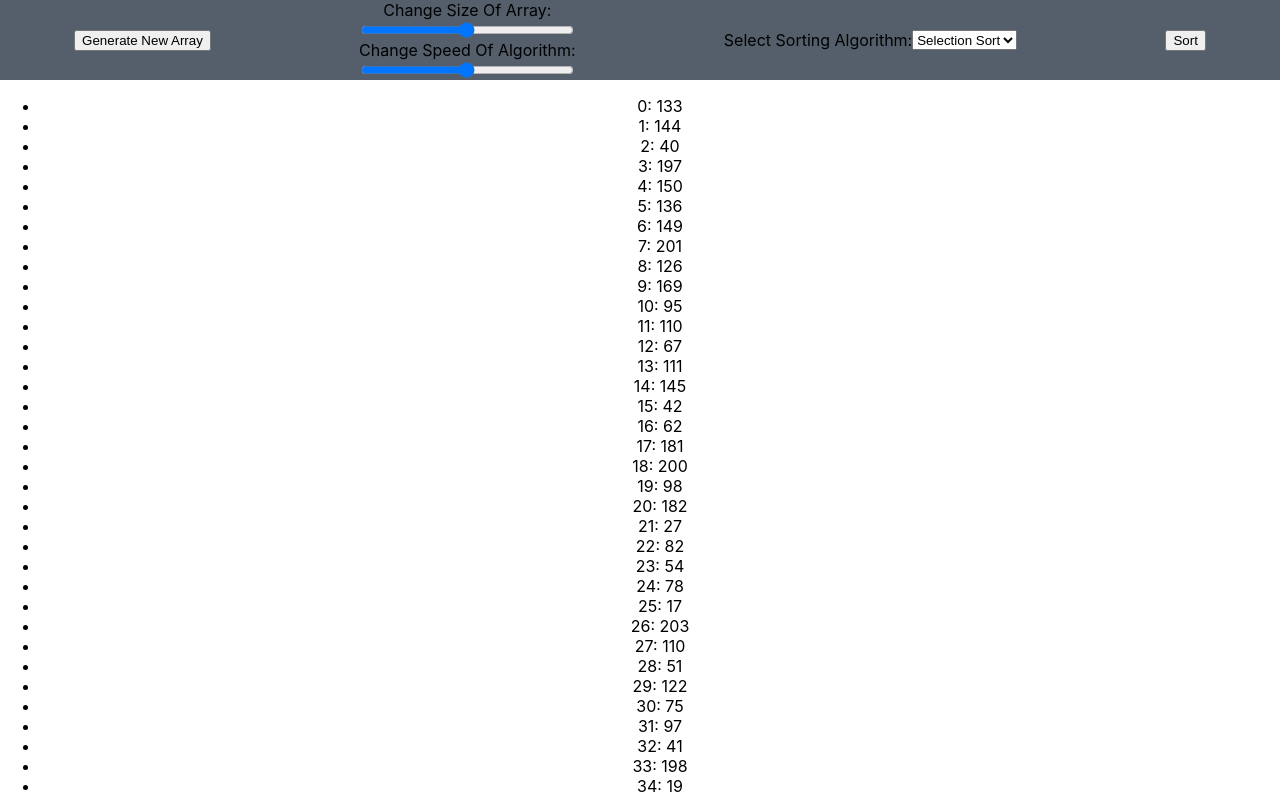
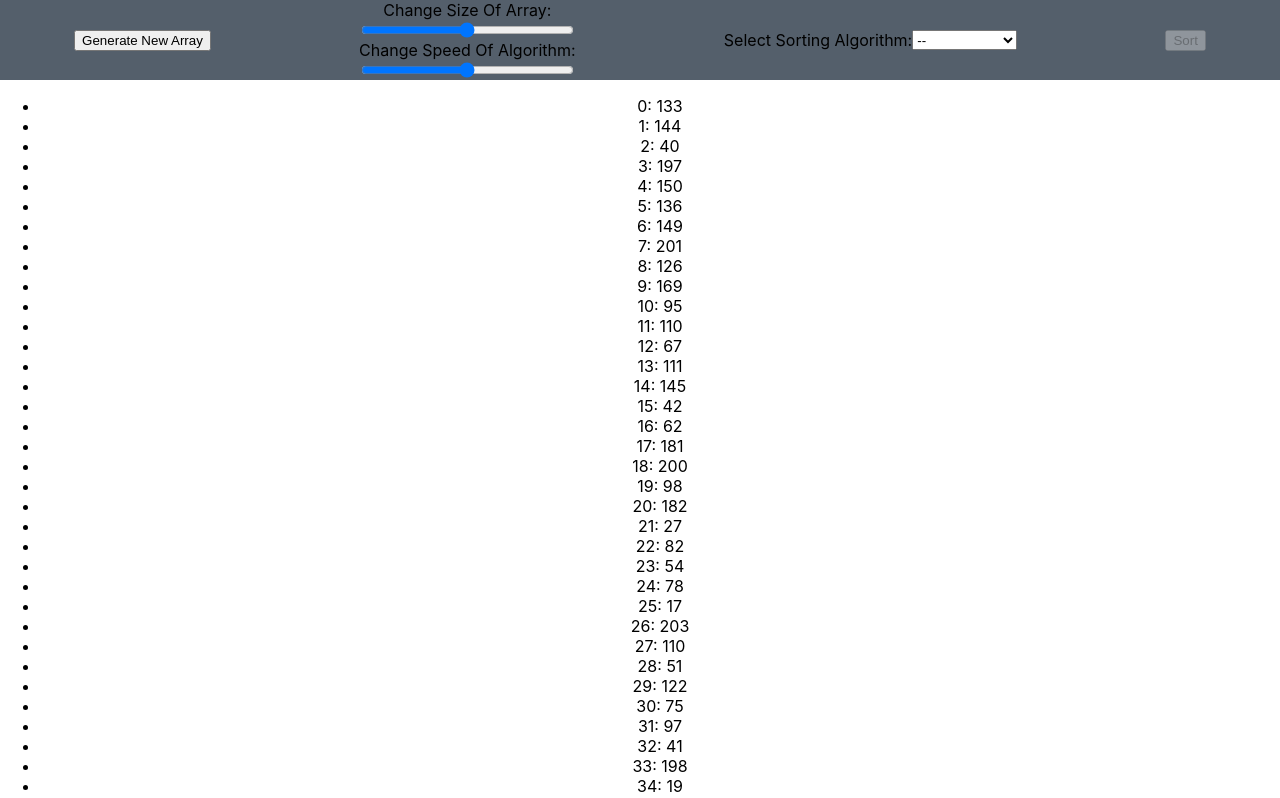
Before and after one commit to milesswu/SortingVisualizer, a React (Create React App) app: page / in a window 1280 px wide. Shown: the top 798 px of the page. Built offline with nearby package versions, Linux system fonts and the light colour scheme.

Commit message:
Algorithm Controlled Component Input
Make the input field that enables selection of algorithm a controlled
component. Test to ensure that the algorithm state updates and the
correct sorting algorithm is being used for each case.

```diff
--- a/src/app/option-bar/OptionBar.jsx
+++ b/src/app/option-bar/OptionBar.jsx
@@ -1,15 +1,23 @@
 import React, { useEffect } from "react";
 import "./OptionBar.css";
 function OptionBar(props) {
-	const { generateArray } = props;
+	// Get State Data
+	const { algorithm, array, runStatus } = props;
+
+	// Get Dispatch Methods
+	const { generateArray, setAlgorithm, sort } = props;
 
 	//Initialize array
 	useEffect(() => {
 		generateArray(50);
-	}, []);
+	}, [generateArray]);
+
+	const selectAlgorithm = (event) => {
+		console.log(event.target.value);
+		setAlgorithm(event.target.value);
+	};
 
 	//Render logic
-	const { array } = props;
 	return (
 		<div id="option-bar">
 			<div className="row">
@@ -36,20 +44,31 @@ function OptionBar(props) {
 				{/* choose sorting algorithm */}
 				<div className="col">
 					<label htmlFor="algorithm">select sorting algorithm:</label>
-					<select name="" id="algorithm">
-						<option value="">Selection Sort</option>
-						<option value="">Insertion Sort</option>
-						<option value="">Bubble Sort</option>
-						<option value="">H Sort</option>
-						<option value="">QuickSort</option>
-						<option value="">Merge Sort</option>
-						<option value="">Heap Sort</option>
+					<select
+						name="algorithm"
+						id="algorithm"
+						value={algorithm}
+						onChange={selectAlgorithm}
+					>
+						<option value="">--</option>
+						<option value="selectionSort">Selection Sort</option>
+						<option value="insertionSort">Insertion Sort</option>
+						<option value="bubbleSort">Bubble Sort</option>
+						<option value="hSort">H Sort</option>
+						<option value="quickSort">QuickSort</option>
+						<option value="mergeSort">Merge Sort</option>
+						<option value="heapSort">Heap Sort</option>
 					</select>
 				</div>
 
 				{/* start sorting */}
 				<div className="col">
-					<button>Sort</button>
+					<button
+						onClick={() => sort(array, algorithm, 1)}
+						disabled={runStatus || algorithm === ""}
+					>
+						Sort
+					</button>
 				</div>
 			</div>
 		</div>
--- a/src/app/option-bar/OptionBarContainer.js
+++ b/src/app/option-bar/OptionBarContainer.js
@@ -13,7 +13,9 @@ import mergeSort from "../algorithms/mergeSort";
 import heapSort from "../algorithms/heapSort";
 
 const mapStateToProps = (state) => ({
+	algorithm: state.algorithm,
 	array: state.array,
+	running: state.runStatus,
 });
 
 const mapDispatchToProps = (dispatch) => ({
@@ -34,18 +36,25 @@ const mapDispatchToProps = (dispatch) => ({
 		switch (algorithm) {
 			case "selectionSort":
 				selectedAlgorithm = selectionSort;
+				break;
 			case "insertionSort":
 				selectedAlgorithm = insertionSort;
+				break;
 			case "bubbleSort":
 				selectedAlgorithm = bubbleSort;
+				break;
 			case "hSort":
 				selectedAlgorithm = hSort;
+				break;
 			case "quickSort":
 				selectedAlgorithm = quickSort;
+				break;
 			case "mergeSort":
 				selectedAlgorithm = mergeSort;
+				break;
 			case "heapSort":
 				selectedAlgorithm = heapSort;
+				break;
 			default:
 				selectedAlgorithm = null;
 		}
```
